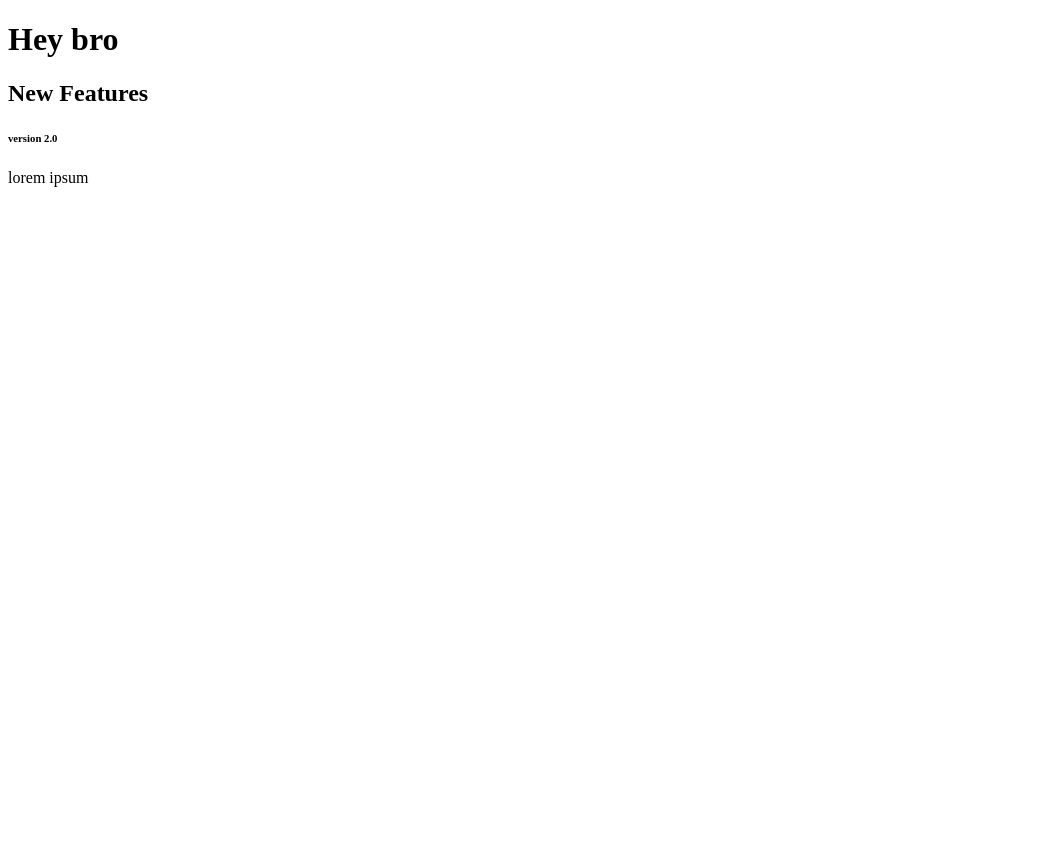
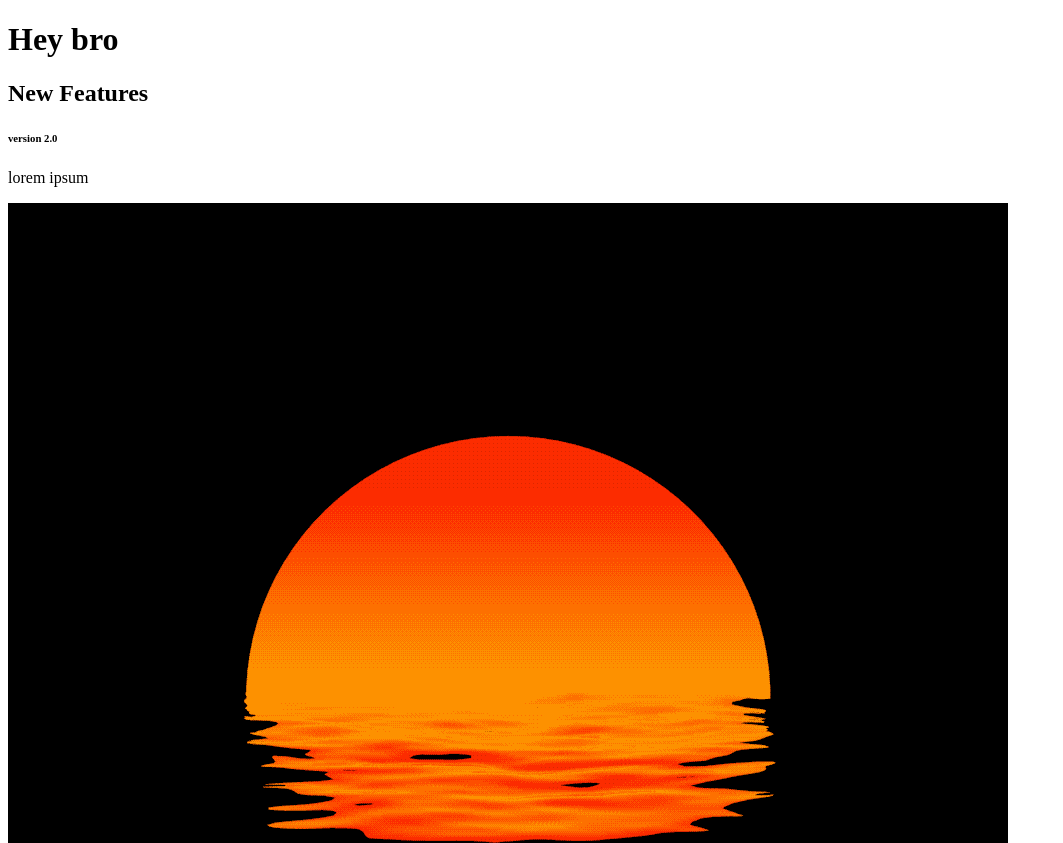
Before and after one commit to mominul-islam45/local-code, a plain HTML site: page index.html in a window 1280 px wide. Shown: the top 843 px of the page, without its empty margins (0-1063 px from the left). Before the commit the page ends 800 px from the top, so only its background shows below. Drawn offline with Linux system fonts and the light colour scheme.

Commit message:
image added

```diff
--- a/index.html
+++ b/index.html
@@ -10,5 +10,6 @@
     <h2>New Features</h2>
     <h6>version 2.0</h6>
     <p>lorem ipsum</p>
+    <img src="4Cb2.gif" alt="">
 </body>
 </html>
```
Also changed, not shown: 4Cb2.gif (added).
